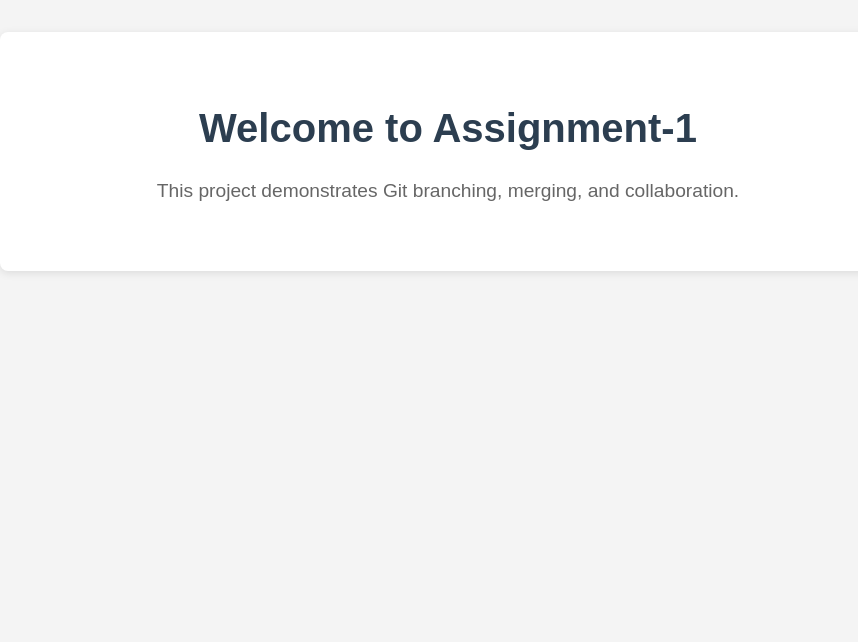
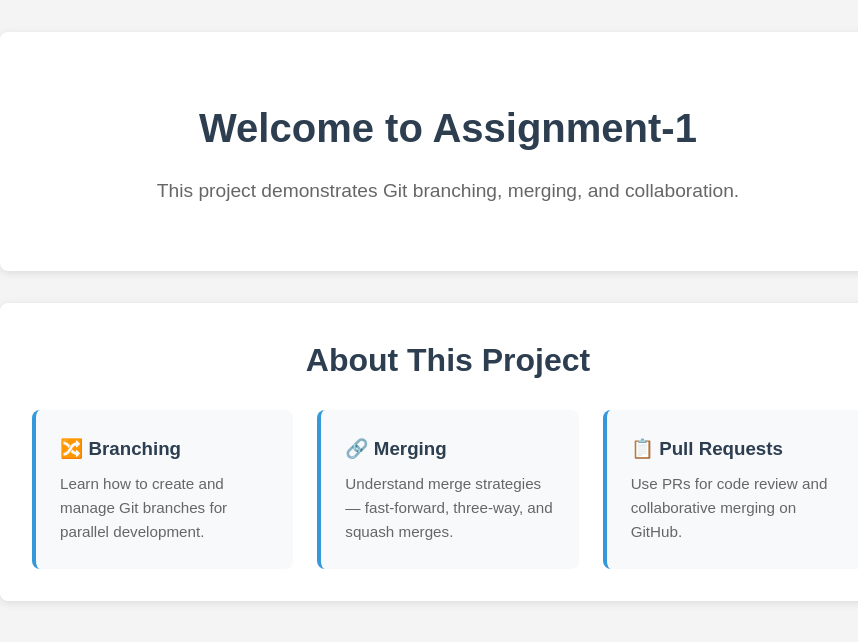
Before and after one commit to AmericanChaseAnikate/Assignment-1-, a plain HTML site: page index.html in a window 1280 px wide. Shown: the whole page, without its empty margins (192-1050 px from the left). Drawn offline with Linux system fonts and the light colour scheme.

Commit message:
feat: Add about section with feature cards (Branching, Merging, PRs)

```diff
--- a/index.html
+++ b/index.html
@@ -12,6 +12,25 @@
             <h1>Welcome to Assignment-1</h1>
             <p>This project demonstrates Git branching, merging, and collaboration.</p>
         </section>
+
+        <!-- About Section - Added in dev branch -->
+        <section class="about" id="about">
+            <h2>About This Project</h2>
+            <div class="about-cards">
+                <div class="card">
+                    <h3>🔀 Branching</h3>
+                    <p>Learn how to create and manage Git branches for parallel development.</p>
+                </div>
+                <div class="card">
+                    <h3>🔗 Merging</h3>
+                    <p>Understand merge strategies — fast-forward, three-way, and squash merges.</p>
+                </div>
+                <div class="card">
+                    <h3>📋 Pull Requests</h3>
+                    <p>Use PRs for code review and collaborative merging on GitHub.</p>
+                </div>
+            </div>
+        </section>
     </main>
     <script src="app.js"></script>
 </body>
--- a/style.css
+++ b/style.css
@@ -36,3 +36,48 @@ main {
     font-size: 1.2rem;
     color: #666;
 }
+
+/* About Section Styles - Added in dev branch */
+.about {
+    margin-top: 2rem;
+    padding: 2rem;
+    background: #fff;
+    border-radius: 8px;
+    box-shadow: 0 2px 8px rgba(0,0,0,0.1);
+}
+
+.about h2 {
+    text-align: center;
+    color: #2c3e50;
+    margin-bottom: 1.5rem;
+    font-size: 2rem;
+}
+
+.about-cards {
+    display: grid;
+    grid-template-columns: repeat(auto-fit, minmax(250px, 1fr));
+    gap: 1.5rem;
+}
+
+.card {
+    padding: 1.5rem;
+    background: #f8f9fa;
+    border-radius: 8px;
+    border-left: 4px solid #3498db;
+    transition: transform 0.2s ease, box-shadow 0.2s ease;
+}
+
+.card:hover {
+    transform: translateY(-4px);
+    box-shadow: 0 4px 12px rgba(0,0,0,0.15);
+}
+
+.card h3 {
+    margin-bottom: 0.5rem;
+    color: #2c3e50;
+}
+
+.card p {
+    color: #666;
+    font-size: 0.95rem;
+}
```
